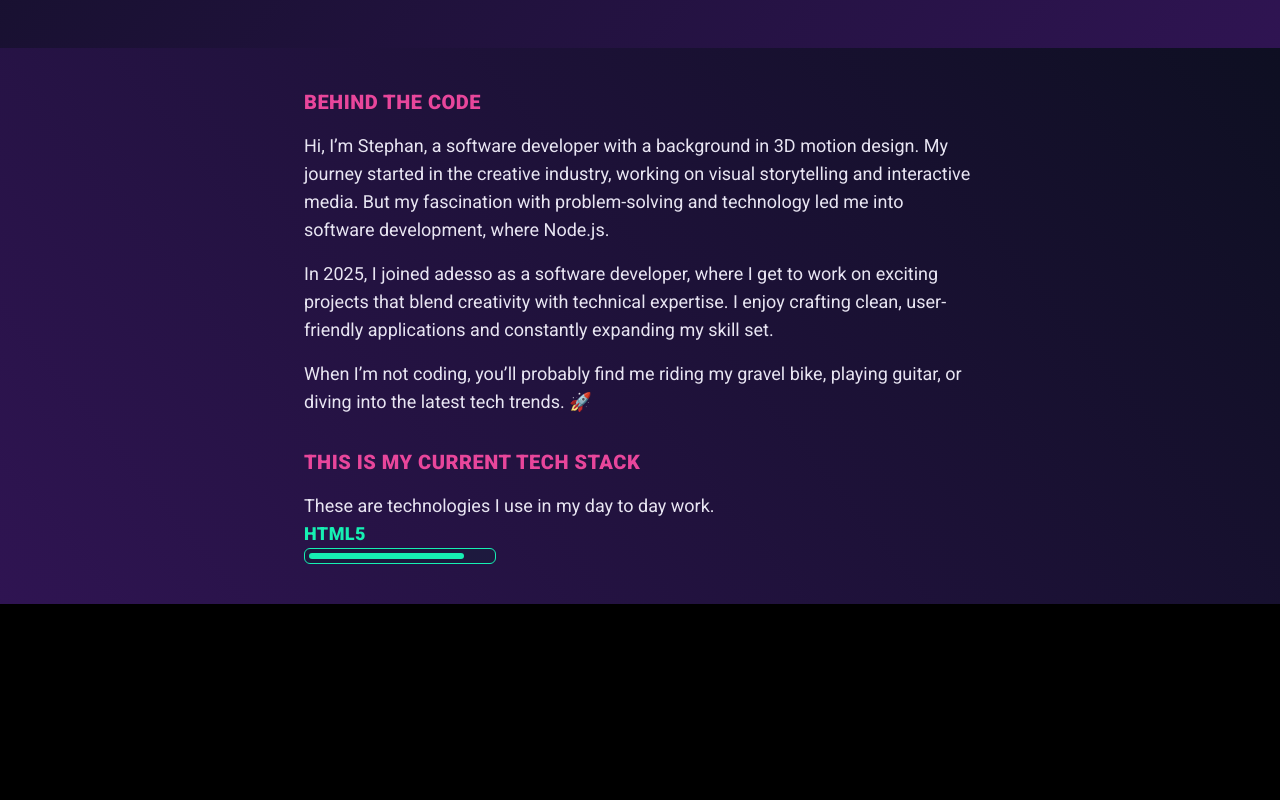
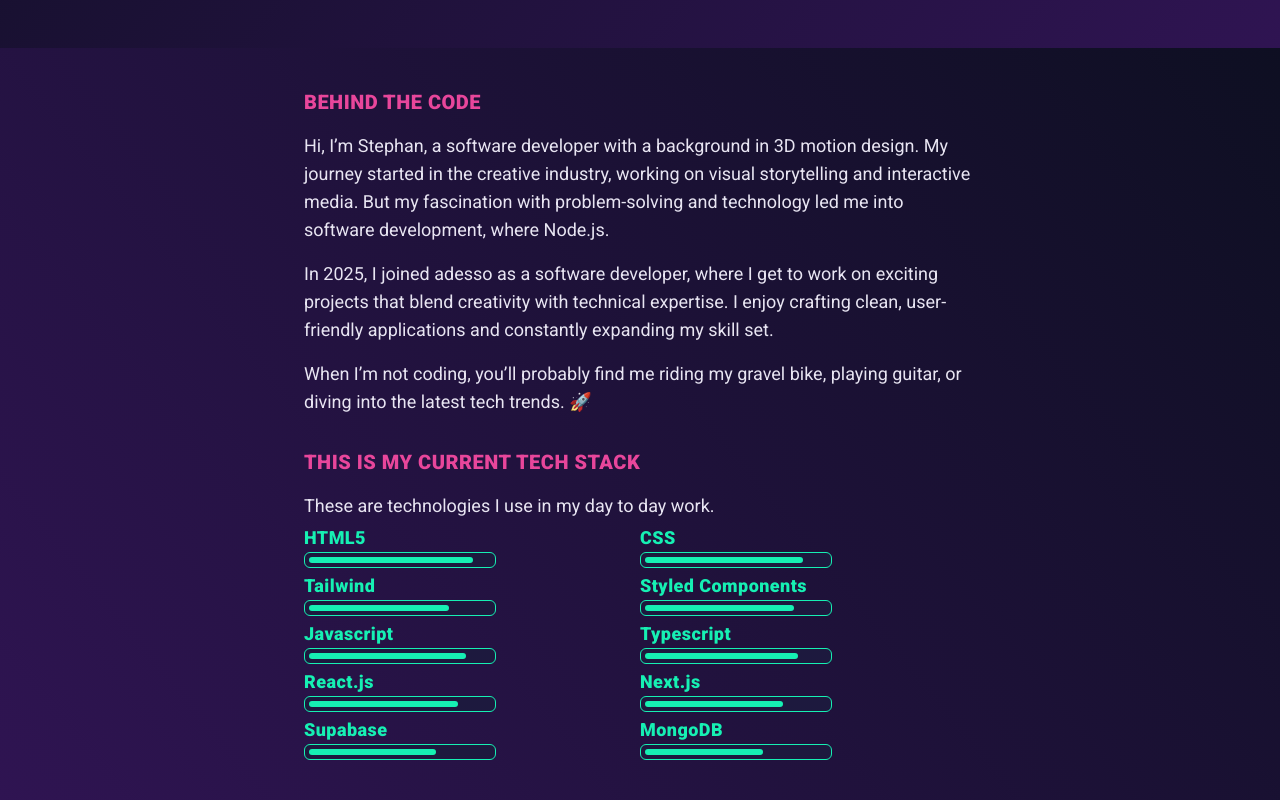
Before and after one commit to stekug/stephankugler-personal-portfolio, a Next.js app: page / in a window 1280 px wide. Shown: the part 751-1551 px from the top of the page. Before the commit the page ends 1355 px from the top, so only its background shows below. Built offline with nearby package versions, Linux system fonts and the light colour scheme.

Commit message:
add tech stack content

```diff
--- a/app/_components/ProfileText.tsx
+++ b/app/_components/ProfileText.tsx
@@ -31,7 +31,18 @@
         </span>
         <div>
           <p>These are technologies I use in my day to day work. </p>
-          <ProgressBar name="HTML5" progress={85} />
+          <div className="grid grid-cols-2">
+            <ProgressBar name="HTML5" progress={90} />
+            <ProgressBar name="CSS" progress={87} />
+            <ProgressBar name="Tailwind" progress={77} />
+            <ProgressBar name="Styled Components" progress={82} />
+            <ProgressBar name="Javascript" progress={86} />
+            <ProgressBar name="Typescript" progress={84} />
+            <ProgressBar name="React.js" progress={82} />
+            <ProgressBar name="Next.js" progress={76} />
+            <ProgressBar name="Supabase" progress={70} />
+            <ProgressBar name="MongoDB" progress={65} />
+          </div>
         </div>
       </section>
     </>
--- a/app/_components/ProgressBar.tsx
+++ b/app/_components/ProgressBar.tsx
@@ -5,7 +5,7 @@
 
 export default function ProgressBar({ name, progress }: Props) {
   return (
-    <div>
+    <div className="mt-1">
       <span className="text-m font-black block text-accentGreen-1 tracking-wide">
         {name}
       </span>
```
